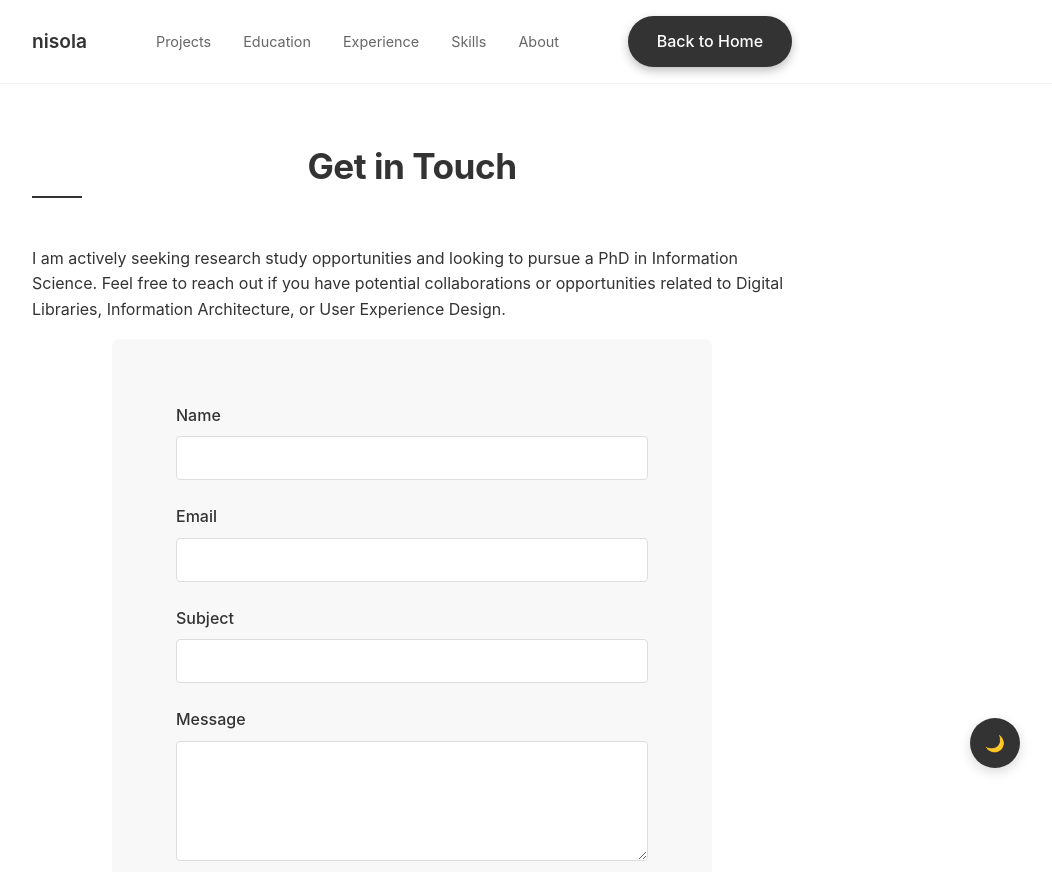
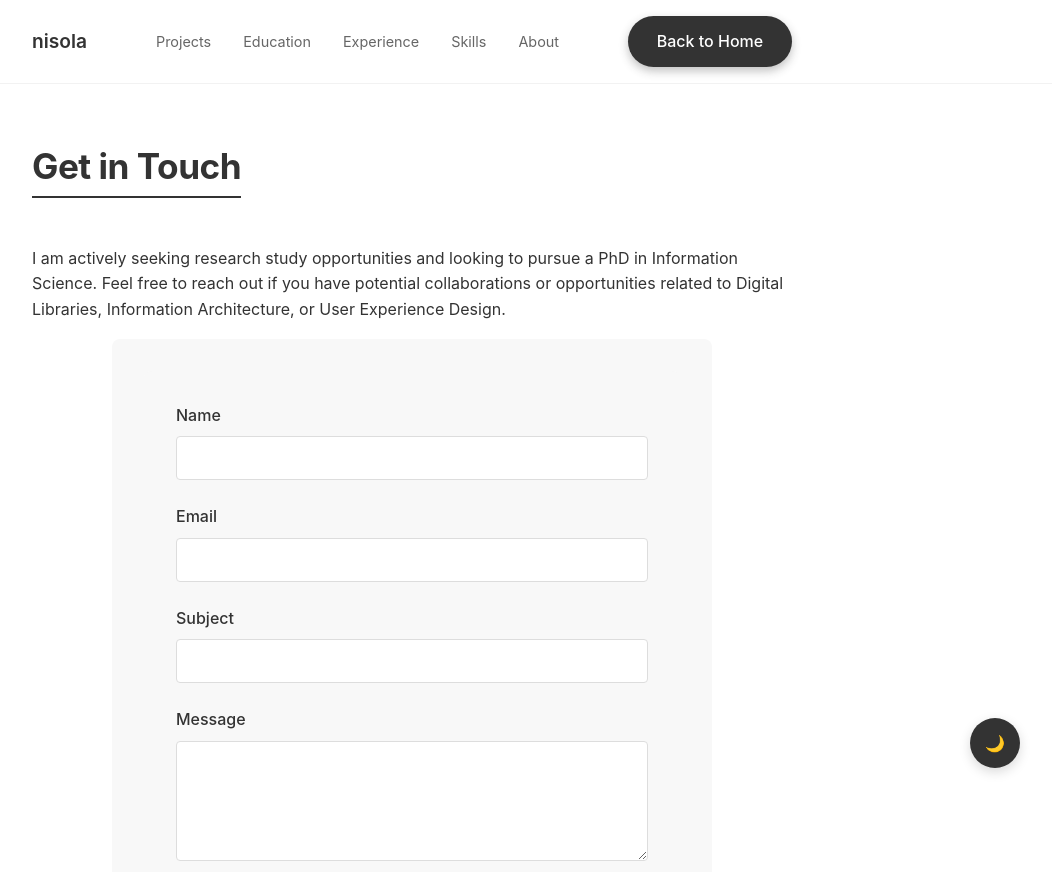
Before and after one commit to adelusisola/my-resume, a plain HTML site: page contact.html in a window 1280 px wide. Shown: the top 872 px of the page, without its empty margins (228-1280 px from the left). Drawn offline with Linux system fonts and the light colour scheme.

Commit message:
Fix font loading and h2 underline positioning: add Google Fonts link tag, fix h2::after width to 100%

```diff
--- a/minimal-style.css
+++ b/minimal-style.css
@@ -227,6 +227,8 @@ h2 {
   position: relative;
   padding-bottom: 0.5rem;
   letter-spacing: -0.5px;
+  display: inline-block;
+  max-width: 100%;
 }
 
 h2::after {
@@ -234,7 +236,7 @@ h2::after {
   position: absolute;
   bottom: 0;
   left: 0;
-  width: 50px;
+  width: 100%;
   height: 2px;
   background-color: #333;
 }
```
Also changed, not shown: index.html (+4 -0 lines).
